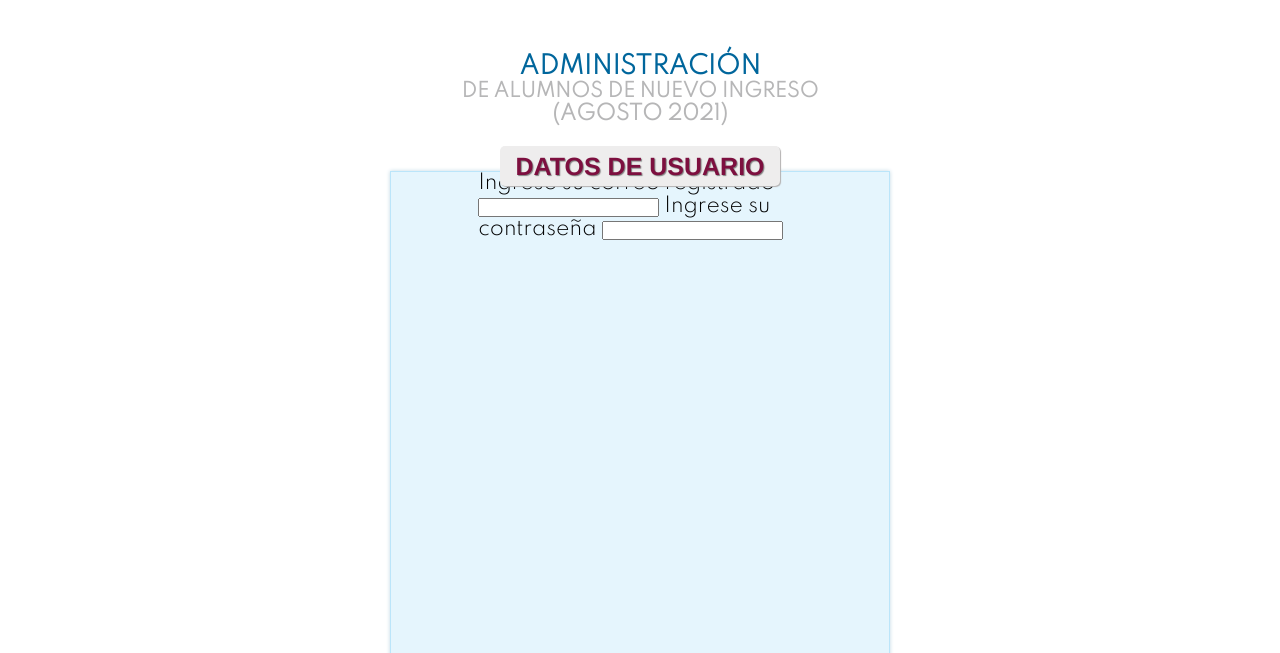
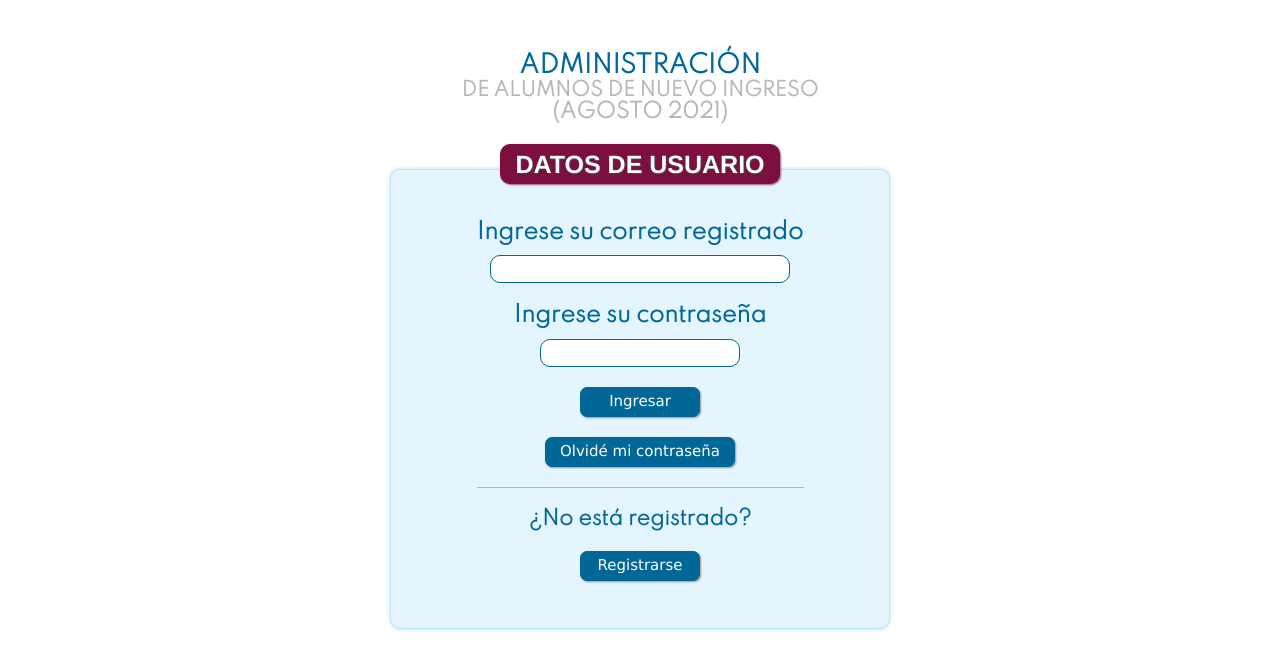
Before and after one commit to alfredomartinez01/Proyecto-Web, a plain HTML site: page administrador-login.html in a window 1280 px wide. Shown: the part 148-801 px from the top of the page. Drawn offline with nearby package versions, Linux system fonts and the light colour scheme; files whose address does not match are found by name.

Commit message:
Login admin

```diff
--- a/administrador-login.html
+++ b/administrador-login.html
@@ -6,8 +6,11 @@
     <meta name="viewport" content="width=device-width, initial-scale=1.0" />
     <title>Inicio de sesión - Administrador</title>
     <link rel="shortcut icon" href="img/favicon.ico" type="image/x-icon" />
+
+    <link rel="stylesheet" href="css/normalize.css">
     <link rel="stylesheet" href="css/estilo.css" />
     <link rel="stylesheet" href="css/administrador.css" />
+    <link rel="stylesheet" href="css/inputs.css">
   </head>
 
   <body>
@@ -32,15 +35,30 @@
         <div class="contenedor">
             <h3>Datos de usuario</h3>
             <div id="login">
-                <form action="">
+                <!-- Para el inicio de sesión-->
+                <form action="" id="formulario-sesion">
                     <!-- Correo electrónico -->
-                    <label for="usuario">Ingrese su correo registrado</label>
-                    <input type="email" name="usuario" id="usuario">
+                    <label for="usuario"  id="label-user" class="form-center">Ingrese su correo registrado</label>
+                    <input type="email" name="usuario" id="input-user" class="form-center inputs " autocomplete="off" required>
 
                     <!-- Contraseña -->
-                    <label for="contrasena">Ingrese su contraseña</label>
-                    <input type="password" name="contrasena" id="contrasena">
+                    <label for="contrasena" class="form-center" id="label-pass" >Ingrese su contraseña</label>
+                    <input type="password" name="contrasena" id="input-pass" class="inputs form-center" autocomplete="off" required>
+
+                    <input type="submit" value="Ingresar" class="button form-center">
                 </form>
+
+                <!-- Para la contraseña -->
+                <form action="" id="formulario-contrasena">
+                  <input type="submit" value="Olvidé mi contraseña" id="boton-pass" class="button form-center">
+                </form>
+
+                <!-- Para el registro -->
+                <form action="" id="formulario-registro">
+                    <label for="registro" id="label-registro" class="form-center">¿No está registrado?</label>
+                    <input type="submit" value="Registrarse" id="boton-registro" class="button form-center">
+                </form>
+
             </div>
         </div>
       </section>
--- a/css/administrador.css
+++ b/css/administrador.css
@@ -1,11 +1,14 @@
-#formulario>div h3{
-    color:#7D0F3F;
-    margin-top: 50px;
-    margin-bottom: 10px;
+input {
+  display: block;
+  outline: none;
+}
+#formulario > div h3 {
+  color: White;
   font-size: 25px;
-    font-family: 'Franklin Gothic Medium', 'Arial Narrow', Arial, sans-serif;
+  font-family: "Franklin Gothic Medium", "Arial Narrow", Arial, sans-serif;
   text-transform: uppercase;
-    text-shadow: 1px 1px 1px gray;
+  text-shadow: 1px 1px 1px rgb(70, 69, 69);
+
   position: relative;
   display: block;
   margin: 0px auto;
@@ -13,22 +16,74 @@
   line-height: 40px;
   width: 280px;
   height: 40px;
-    background-color: rgb(238, 237, 237);
-    border-radius: 5px;
-    box-shadow: 1px 1px 1px rgb(179, 177, 177);
+  background-color: #7d0f3f;
+  border-radius: 10px;
+  box-shadow: 1px 1px 2px rgba(114, 12, 56, 0.671);
 }
-#login{
+#login {
   display: block;
-    margin: 0 auto;
+  margin: 0px auto;
   margin-top: -15px;
   margin-bottom: 30px;
-    height: 500px;
+  height: 460px;
   width: 500px;
+  padding: 30px;
+  overflow: hidden;
   background-color: #e5f5fd;
 
   border: 1px solid #bbe5fa;
-    box-shadow:0px 0px 4px #c1d8e4;
+  box-shadow: 0px 0px 4px #c1d8e4;
+  border-radius: 10px;
 }
-#login form{
+#login form {
+  margin: 0px auto;
+  margin-top: 20px;
+  width: 327px;
+}
+.form-center{
+  display: block; /* Ojo a la hora de centrar*/
+  margin: 0px auto;
+}
+/* Para el formulario de inicio de sesión */
+label {
+  text-align: center;
+  font-family: "Spartan", sans-serif;
+  font-size: 22px;
+  font-weight: bolder;
+  color: #006797;
+}
+#input-user{
+  width: 300px;
+}
+#input-pass{
+  width: 200px;
+}
 
+/* Para el formulario de olvido contrasena */
+#formulario-contrasena{
+  border-bottom: 1px solid rgb(169, 183, 223);
 }
+#formulario-contrasena input[type="submit"]{
+  margin-bottom: 20px;
+  width: 190px;
+}
+
+/* Para el formulario de registrarse */
+
+#label-registro{
+  font-size: 20px;
+}
+#formulario-registro input[type="submit"]{
+  margin-top: 20px;
+}
+
+@media (max-width: 650px){
+  #login{
+    width: 400px;
+  }
+}
+@media (max-width: 520px){
+  #login{
+    width: 390px;
+  }
+}
--- a/css/estilo.css
+++ b/css/estilo.css
@@ -9,7 +9,10 @@
 }
 
 
-
+.clearfix{
+    clear:both;
+    float: none;
+}
 *{
     margin: 0%;
     padding: 0%;
--- a/css/formulario.css
+++ b/css/formulario.css
@@ -58,6 +58,19 @@
     margin-bottom: 10px;
     font-size: 30px;
     font-family: 'Franklin Gothic Medium', 'Arial Narrow', Arial, sans-serif;
+    text-transform: uppercase;
+  text-shadow: 1px 1px 1px rgb(70, 69, 69);
+
+  position: relative;
+  display: block;
+  margin: 0px auto;
+  margin-top: 20px;
+  line-height: 40px;
+  width: 280px;
+  height: 40px;
+  background-color: #7d0f3f;
+  border-radius: 10px;
+  box-shadow: 1px 1px 2px rgba(114, 12, 56, 0.671);
 }
 
 table input{
--- /dev/null
+++ b/css/inputs.css
@@ -0,0 +1,42 @@
+/* ESTILOS DE BOTONES */
+.button {
+  border: 1px solid #006797;
+  padding: 5px;
+  width: 120px;
+  height: 30px;
+  background-color: #006797;
+  color: white;
+  font-family: "Lucida Sans", "Lucida Sans Regular", "Lucida Grande",
+    "Lucida Sans Unicode", Geneva, Verdana, sans-serif;
+  font-size: 15px;
+  cursor: pointer;
+  border-radius: 7px;
+  box-shadow: 1px 1px 2px rgb(148, 148, 148);
+  transition: all 200ms;
+}
+.button:hover {
+  background-color: white;
+  color: #006797;
+  font-weight: bolder;
+}
+.button:active {
+  box-shadow: 1px 1px 2px rgb(148, 148, 148) inset;
+}
+
+/* ESTILOS DE INPUTS DISTINTOS */
+.inputs {
+  padding: 10px;
+  font-family: Arial, sans-serif;
+  font-size: 18px;
+  font-weight: lighter;
+  color: rgb(178, 191, 226);
+  height: 28px;
+  margin-top: 10px;
+  margin-bottom: 20px;
+  border: 1px solid #006797;
+  border-radius: 10px;
+}
+.inputs:focus {
+  color: rgb(33, 71, 175) !important;
+  box-shadow: 0px 0px 2px rgb(33, 71, 175);
+}
```
Lines whose indentation alone changed are shown as unchanged.
